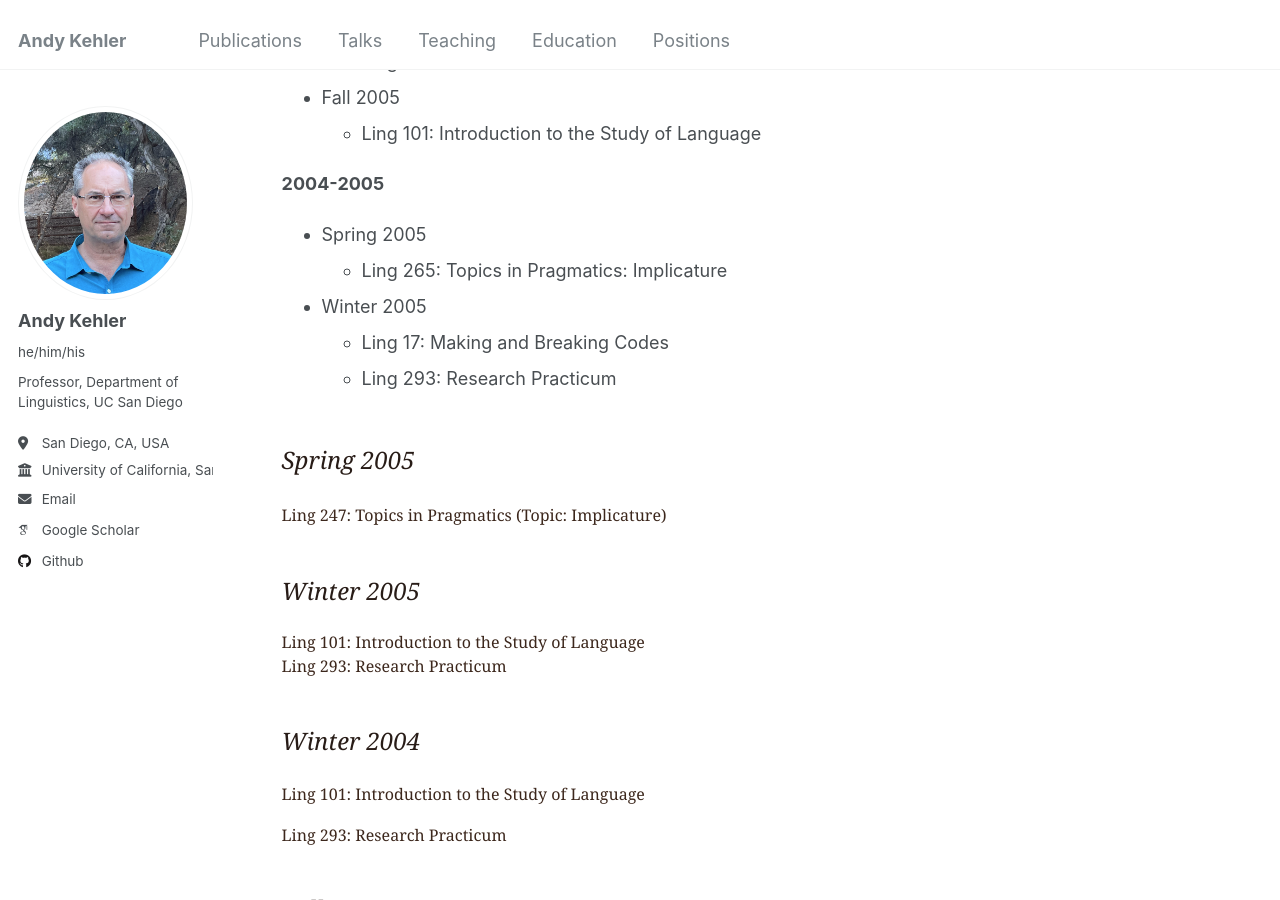
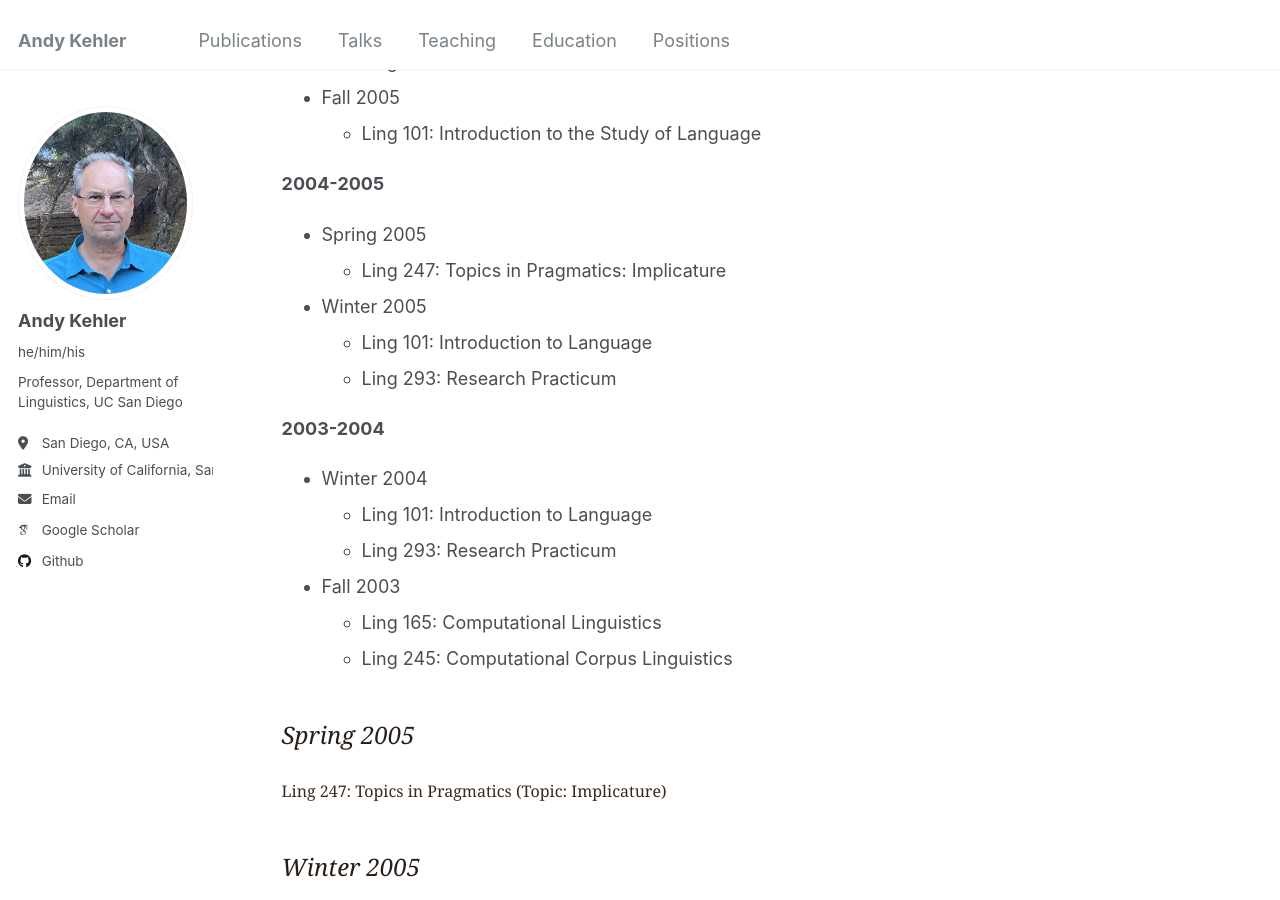
Before and after one commit to akehler/akehler.github.io, a Jekyll site: the page built from _pages/teaching.html, in a window 1280 px wide and 900 px high, scrolled down 5426 px. Built offline with Jekyll 4.4.1, drawn with Linux system fonts in a browser that asks for light colours; some web fonts are replaced.

Commit message:
Update teaching.html

```diff
--- a/_pages/teaching.html
+++ b/_pages/teaching.html
@@ -594,7 +594,7 @@ Ling 101: Introduction to the Study of Language
 </li>
 <ul>
 <li>
-Ling 265:
+Ling 247:
 Topics in Pragmatics: Implicature
 </li>
 </ul>
@@ -602,7 +602,7 @@ Topics in Pragmatics: Implicature
 </li>
 <ul>
 <li>
-Ling 17: Making and Breaking Codes
+Ling 101: Introduction to Language
 </li>
 <li>
 Ling 293: Research Practicum
@@ -612,7 +612,32 @@ Ling 293: Research Practicum
 <p>
 <p>
 
-
+<strong>2003-2004</strong>
+<p></p>
+<ul>
+<li>Winter 2004
+</li>
+<ul>
+<li>
+Ling 101: Introduction to Language
+</li>
+<li>
+Ling 293: Research Practicum
+</li>
+</ul>
+<li>Fall 2003
+</li>
+<ul>
+<li>
+Ling 165:
+Computational Linguistics
+</li>
+<li>
+Ling 245:
+Computational Corpus Linguistics
+</li>
+</ul>
+</ul>
 
 
           <p><br><font face="Georgia, Times New Roman, Times, serif" size="3" color="#281C17">
```
